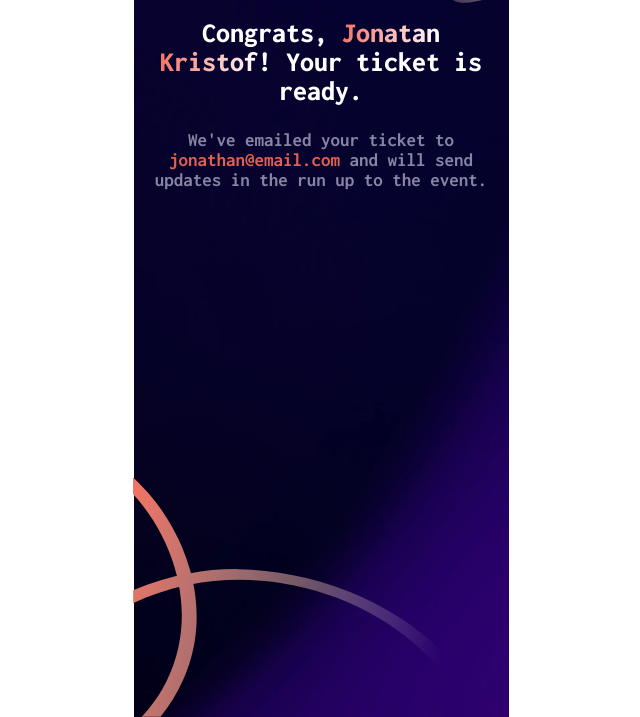
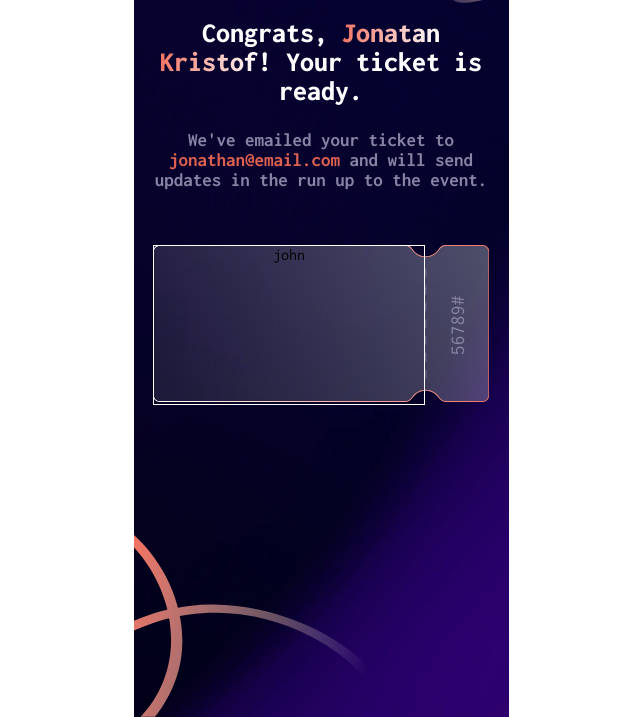
Before and after one commit to Johng117/conference-ticket-generator, a plain HTML site: page index.html in a window 1280 px wide. Shown: the part 83-800 px from the top of the page, without its empty margins (319-959 px from the left). Drawn offline with Linux system fonts and the light colour scheme.

Commit message:
added ticket outline, image and some internal elements

```diff
--- a/index.html
+++ b/index.html
@@ -95,8 +95,27 @@
           the run up to the event.
         </h4>
       </section>
-      <section class="ticket"></section>
+      <section class="ticket">
+        <div class="ticket-image">
+          <div class="ticket-info-container">john</div>
+          <div class="ticket-number-container"><span class="ticket-number">56789#</span></div>
+        </div>
+      </section>
       <div class="bottom-squiggle"></div>
     </section>
   </body>
 </html>
+
+
+<!-- TODO add below content as a tick after avatar upload -->
+<!-- content: "";
+  position: absolute;
+  border-color: #009933;
+  border-style: solid;
+  border-width: 0 0.3em 0.25em 0;
+  height: 1em;
+  top: 1.3em;
+  left: 0.6em;
+  margin-top: -1em;
+  transform: rotate(45deg);
+  width: 0.5em; -->
--- a/styles.css
+++ b/styles.css
@@ -205,9 +205,6 @@ input:focus {
     display: flex;
     gap: 8px;
     align-items: center;
-
-    & #droppable-info-img {
-    }
   }
 }
 
@@ -254,7 +251,7 @@ input:focus {
     color: var(--Neutral-900);
     font-weight: 800;
     font-size: 20px;
-    margin-bottom: 120px;
+    margin-bottom: 80px;
     z-index: 2;
   }
 
@@ -301,6 +298,7 @@ input:focus {
     margin-top: 25px;
     padding: 0 20px;
     color: var(--Neutral-500);
+    margin-bottom: 50px;
   }
 
   & .success-email {
@@ -310,15 +308,42 @@ input:focus {
 
 .ticket {
   /* display: none; */
-  height: 300px;
+  height: 260px;
+  padding: 5px;
+
+  & .ticket-image {
+    height: 160px;
+    width: 92%;
+    background: url("./assets/images/pattern-ticket.svg");
+    background-size: contain;
+    background-repeat: no-repeat;
+    margin: auto;
+    display: flex;
+
+    & .ticket-info-container {
+      border:1px solid white;
+      width: 81%;
+    }
+    & .ticket-number-container {
+      width: 19%;
+      align-content: center;
+
+      & .ticket-number {
+        transform: rotate(-90deg);
+        display: inline-block;
+        font-size: 20px;
+        color: var(--Neutral-500)
+      }
+    }
+  }
 }
 
 .bottom-squiggle {
   position: absolute;
-  height: 250px;
+  height: 190px;
   width: 375px;
   bottom: 0px;
-  left: -9px;
+  left: -51px;
   background-image: url("./assets/images/pattern-squiggly-line-bottom-mobile-tablet.svg");
   background-size: contain;
   background-repeat: no-repeat;
```
